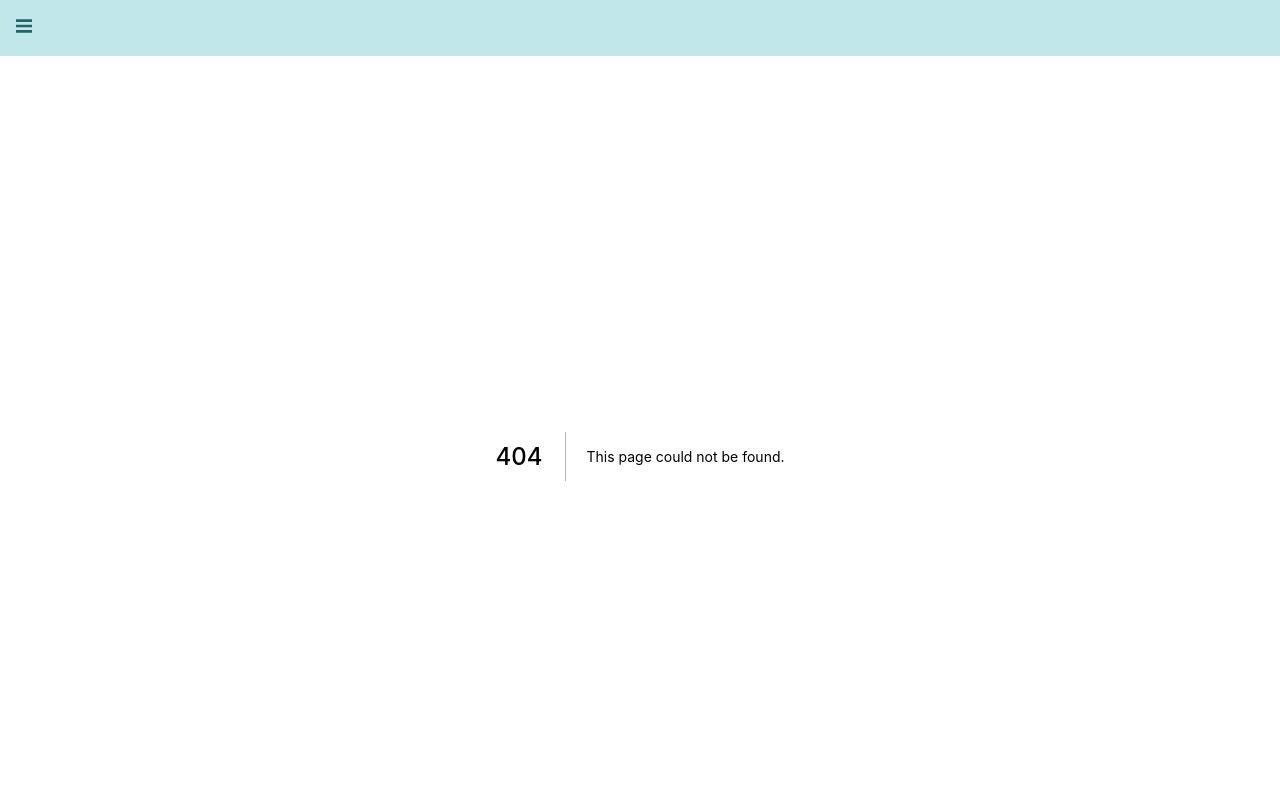
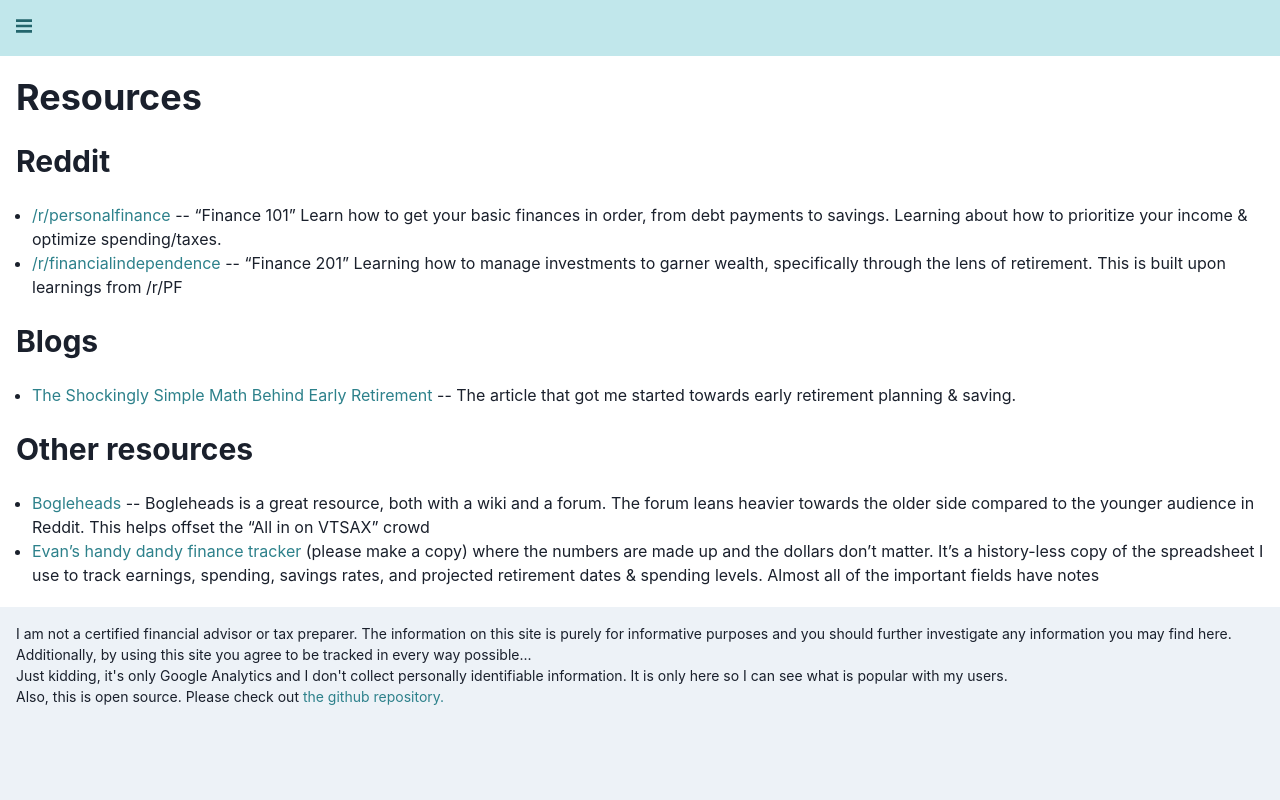
Before and after one commit to m3fawner/ssr-study, a Next.js app: page /resources in a window 1280 px wide. Before the commit this address had no page. Shown: the top 800 px of the page. Built offline with nearby package versions, Linux system fonts and the light colour scheme.

Commit message:
feat(resources)

```diff
--- /dev/null
+++ b/markdown/resources.md
@@ -0,0 +1,27 @@
+# Resources
+
+&nbsp;
+
+## Reddit
+
+&nbsp;
+
+- [/r/personalfinance](http://reddit.com/r/personalfinance) -- “Finance 101” Learn how to get your basic finances in order, from debt payments to savings. Learning about how to prioritize your income & optimize spending/taxes.
+- [/r/financialindependence](http://reddit.com/r/financialindependence) -- “Finance 201” Learning how to manage investments to garner wealth, specifically through the lens of retirement. This is built upon learnings from /r/PF
+
+&nbsp;
+
+## Blogs
+
+&nbsp;
+
+- [The Shockingly Simple Math Behind Early Retirement](https://www.mrmoneymustache.com/2012/01/13/the-shockingly-simple-math-behind-early-retirement/) -- The article that got me started towards early retirement planning & saving.
+
+&nbsp;
+
+## Other resources
+
+&nbsp;
+
+- [Bogleheads](https://www.bogleheads.org/wiki/Getting_started) -- Bogleheads is a great resource, both with a wiki and a forum. The forum leans heavier towards the older side compared to the younger audience in Reddit. This helps offset the “All in on VTSAX” crowd
+- [Evan’s handy dandy finance tracker](https://docs.google.com/spreadsheets/d/1u-xqeYrjJn7VwqP6VyHh-phLlXgwebR8BjTIK7rbID0/edit#gid=1593304316) (please make a copy) where the numbers are made up and the dollars don’t matter. It’s a history-less copy of the spreadsheet I use to track earnings, spending, savings rates, and projected retirement dates & spending levels. Almost all of the important fields have notes
--- /dev/null
+++ b/pages/resources.jsx
@@ -0,0 +1,20 @@
+import PropTypes from 'prop-types';
+import getMarkdown from '../markdown/getMarkdown';
+import Head from '../src/components/Head';
+import MarkdownConverter from '../src/components/MarkdownConverter';
+
+const Resources = ({ resources }) => (
+  <>
+    <Head title="Resources" description="A brief list of resources collected over the years." url="resources" />
+    <MarkdownConverter py="5" markdown={resources} />
+  </>
+);
+Resources.propTypes = {
+  resources: PropTypes.string.isRequired,
+};
+export const getStaticProps = async () => ({
+  props: {
+    resources: await getMarkdown('resources'),
+  },
+});
+export default Resources;
--- a/src/components/Header.jsx
+++ b/src/components/Header.jsx
@@ -71,14 +71,14 @@
   [ROUTE_KEYS.TRUE_UP_CONTRIBUTIONS]: 'True-up contributions',
 };
 const CATEGORY_LOOKUP = {
+  '401_K': '401_K',
+  EQUITY_COMPENSATION: 'EQUITY_COMPENSATION',
+  FSA: 'FSA',
+  HSA: 'HSA',
+  INVESTMENTS: 'INVESTMENTS',
+  IRA: 'IRA',
+  TAX_ADVANTAGED_ACCOUNTS: 'TAX_ADVANTAGED_ACCOUNTS',
   TAXATION: 'TAXATION',
-  INVESTMENTS: 'INVESTMENTS',
-  EQUITY_COMPENSATION: 'EQUITY_COMPENSATION',
-  TAX_ADVANTAGED_ACCOUNTS: 'TAX_ADVANTAGED_ACCOUNTS',
-  '401_K': '401_K',
-  HSA: 'HSA',
-  IRA: 'IRA',
-  FSA: 'FSA',
 };
 const TAXATION = {
   label: 'Taxation',
@@ -117,14 +117,14 @@
   ],
 };
 const CATEGORIES = {
+  [CATEGORY_LOOKUP['401_K']]: FOUR_OH_ONE_K,
+  [CATEGORY_LOOKUP.EQUITY_COMPENSATION]: EQUITY_COMPENSATION,
+  [CATEGORY_LOOKUP.FSA]: {},
+  [CATEGORY_LOOKUP.HSA]: {},
+  [CATEGORY_LOOKUP.INVESTMENTS]: INVESTMENTS,
+  [CATEGORY_LOOKUP.IRA]: {},
+  [CATEGORY_LOOKUP.TAX_ADVANTAGED_ACCOUNTS]: {},
   [CATEGORY_LOOKUP.TAXATION]: TAXATION,
-  [CATEGORY_LOOKUP.INVESTMENTS]: INVESTMENTS,
-  [CATEGORY_LOOKUP.EQUITY_COMPENSATION]: EQUITY_COMPENSATION,
-  [CATEGORY_LOOKUP.TAX_ADVANTAGED_ACCOUNTS]: {},
-  [CATEGORY_LOOKUP['401_K']]: FOUR_OH_ONE_K,
-  [CATEGORY_LOOKUP.HSA]: {},
-  [CATEGORY_LOOKUP.IRA]: {},
-  [CATEGORY_LOOKUP.FSA]: {},
 };
 const NAVIGATION_HIERARCHY = {
   [CATEGORY_LOOKUP.TAXATION]: CATEGORIES[CATEGORY_LOOKUP.TAXATION],
@@ -202,6 +202,7 @@
           {Object.entries(NAVIGATION_HIERARCHY).map(([key, category]) => (
             <Category key={key} {...category} mt={4} />
           ))}
+          <NavigationLink href="/resources" label={<Heading size="lg">Resources</Heading>} />
         </DrawerBody>
       </DrawerContent>
     </DrawerOverlay>
```
